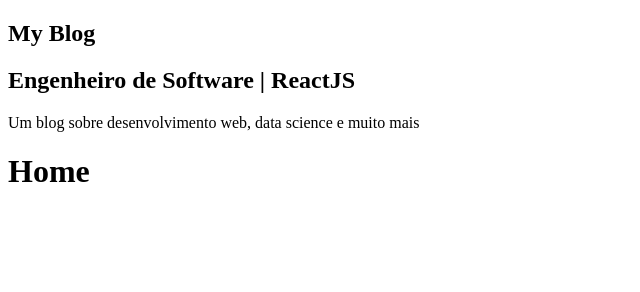
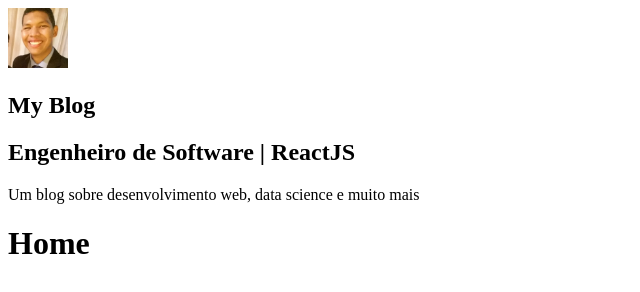
Before and after one commit to ppfurtado/my-blog, a Gatsby site: page / in a window 1280 px wide. Shown: the whole page, without its empty margins (0-640 px from the left). Built offline with nearby package versions, Linux system fonts and the light colour scheme; Gatsby itself is replaced by a stand-in of ours.

Commit message:
Create component Avatar

```diff
--- a/package.json
+++ b/package.json
@@ -6,6 +6,7 @@
   "author": "Kyle Mathews <mathews.kyle@gmail.com>",
   "dependencies": {
     "gatsby": "^3.2.1",
+    "gatsby-image": "^3.3.0",
     "gatsby-plugin-gatsby-cloud": "^2.2.0",
     "gatsby-plugin-image": "^1.2.1",
     "gatsby-plugin-manifest": "^3.2.0",
--- /dev/null
+++ b/src/components/Avatar/index.js
@@ -0,0 +1,22 @@
+import React from "react"
+import { useStaticQuery, graphql } from "gatsby"
+import Img from "gatsby-image"
+
+const Avatar = () => {
+  const { avatarImage } = useStaticQuery(
+    graphql`
+      query {
+        avatarImage: file(relativePath: { eq: "avatar.png" }) {
+          childImageSharp {
+            fixed(width: 60, height: 60) {
+              ...GatsbyImageSharpFixed_tracedSVG
+            }
+          }
+        }
+      }
+    `
+  )
+  return <Img fixed={avatarImage.childImageSharp.fixed} />
+}
+
+export default Avatar
--- a/src/components/Profile/index.js
+++ b/src/components/Profile/index.js
@@ -1,5 +1,6 @@
 import React from "react"
 import { useStaticQuery, graphql } from "gatsby"
+import Avatar from "../Avatar"
 
 const Profile = () => {
   const {
@@ -21,6 +22,7 @@ const Profile = () => {
 
   return (
     <div className="Profile-wrapper">
+      <Avatar />
       <h1>{title}</h1>
       <h2>{position}</h2>
       <p>{description}</p>
```
Also changed, not shown: src/images/avatar.png (added), 1 other file.
